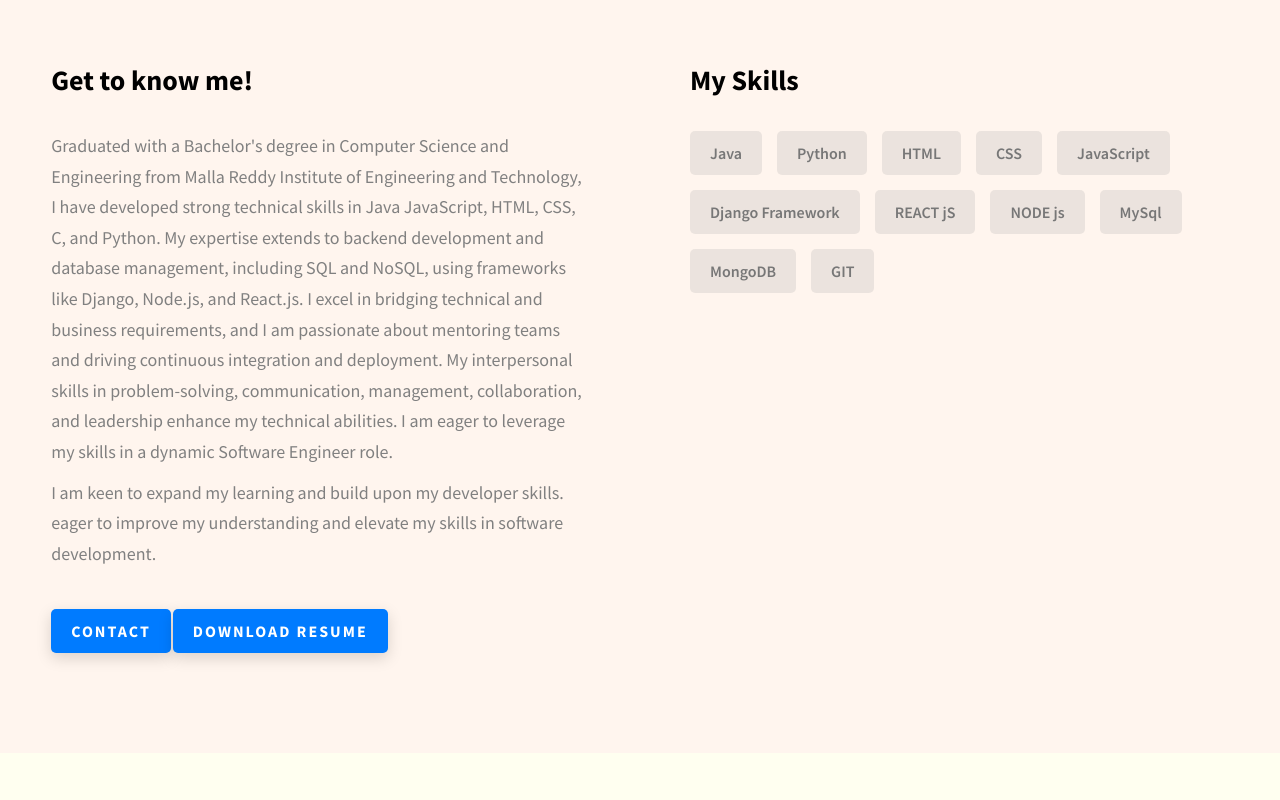
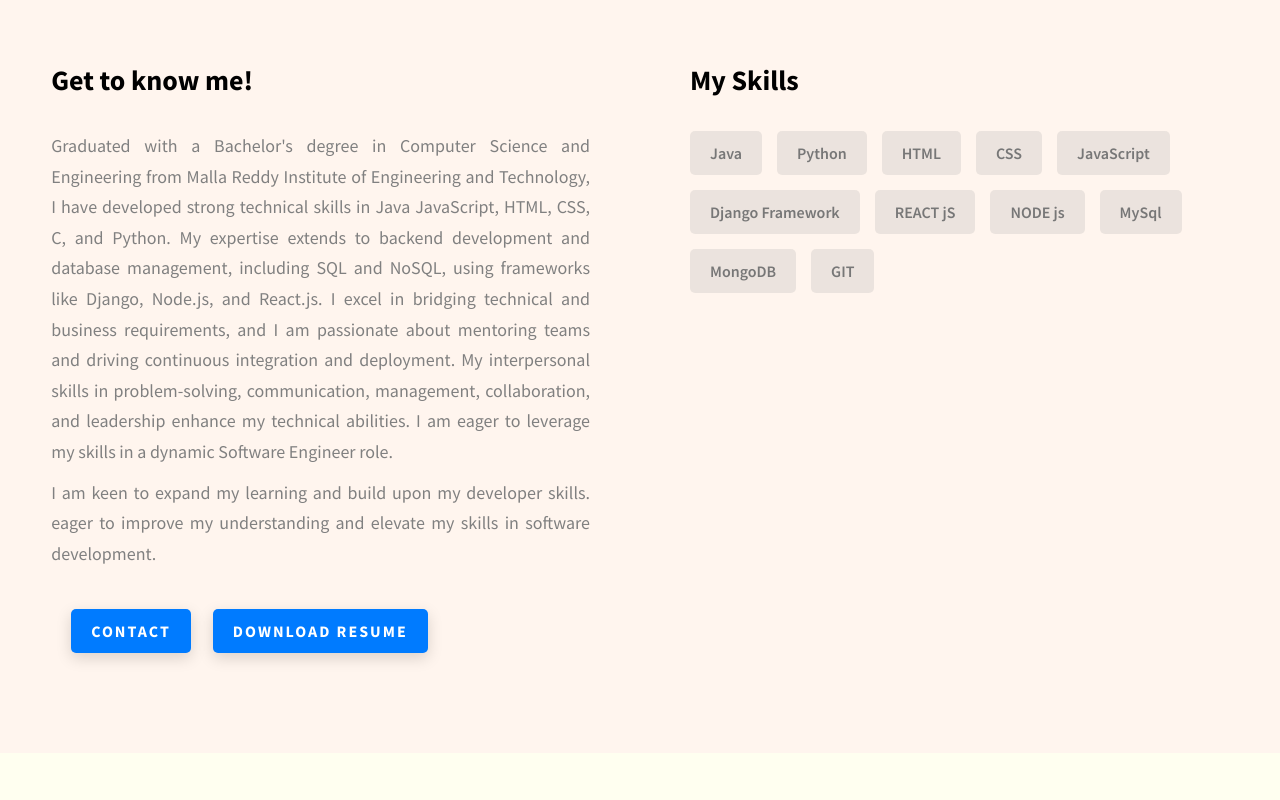
Before and after one commit to Rakeshsamala0505/rakeshsamala0505.github.com, a plain HTML site: page index.html in a window 1280 px wide. Shown: the part 1280-2080 px from the top of the page. Drawn offline with Linux system fonts and the light colour scheme.

Commit message:
content modification

```diff
--- a/styles.css
+++ b/styles.css
@@ -267,6 +267,7 @@ textarea {
         .about__content-title {
           font-size: 2.4rem; } }
     .about__content-details-para {
+      text-align: justify;
       font-size: 1.8rem;
       color: grey;
       max-width: 60rem;
@@ -713,6 +714,7 @@ textarea {
 
 
     .btn {
+      margin-left: 2rem;
       text-decoration: none;
       color: #fff;
       background-color: #007bff;
```
